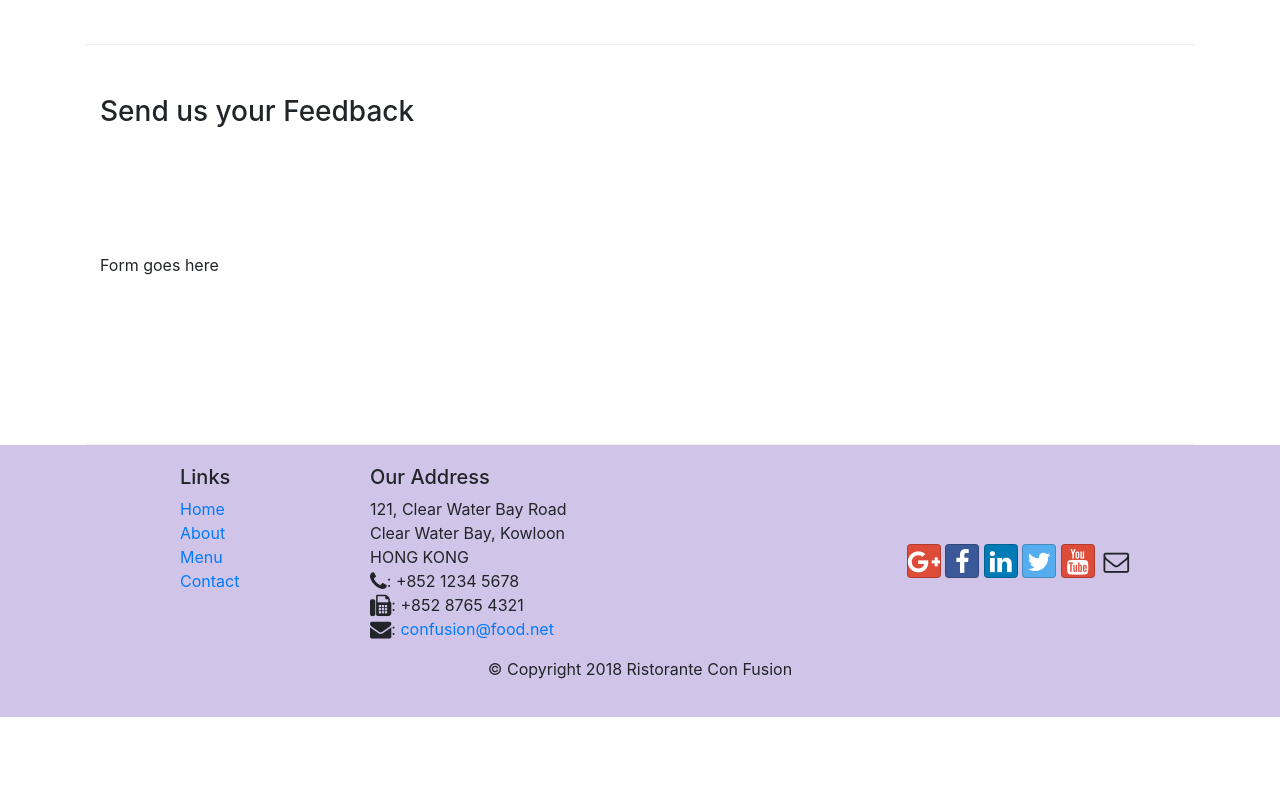
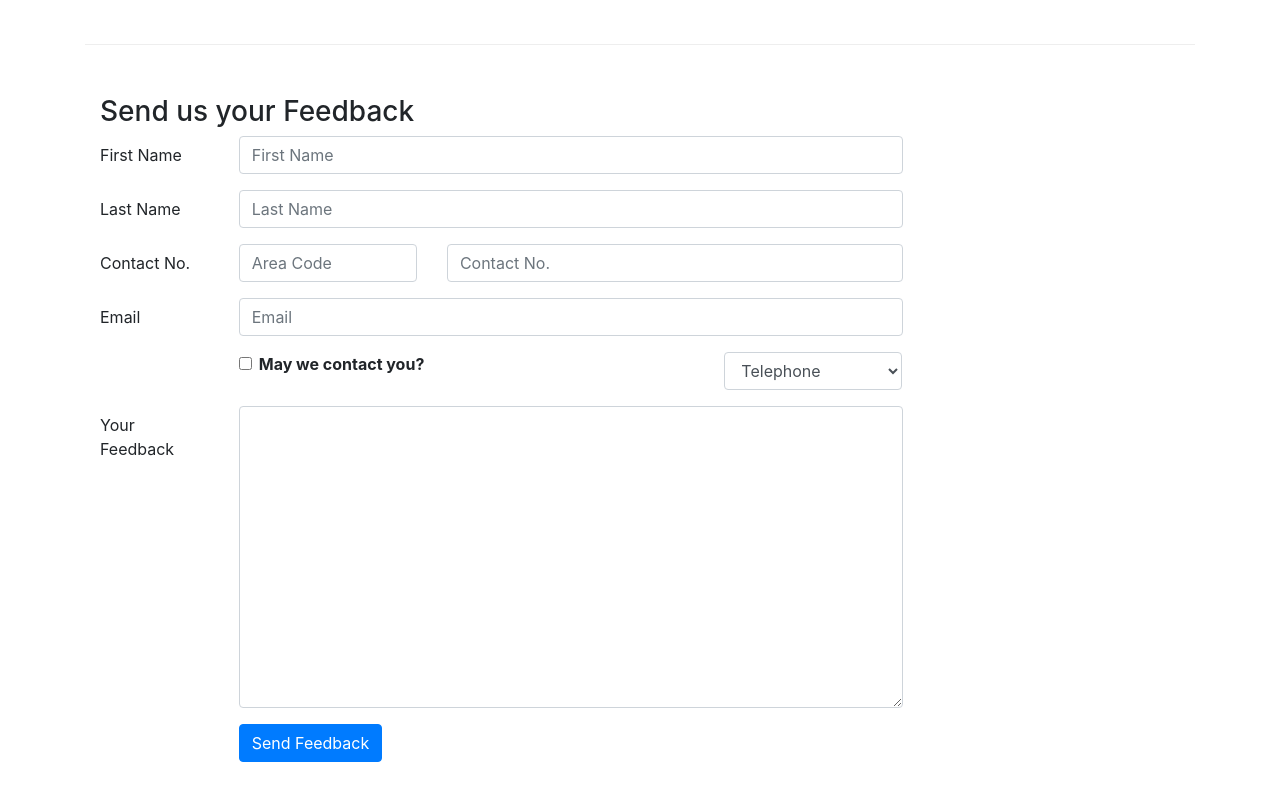
Before and after one commit to Nishant98/Bootstrap-4, a website: page contactus.html in a window 1280 px wide. Shown: the part 820-1620 px from the top of the page. Before the commit the page ends 1537 px from the top, so only its background shows below. Drawn offline with nearby package versions, Linux system fonts and the light colour scheme.

Commit message:
Added feedback form

```diff
--- a/contactus.html
+++ b/contactus.html
@@ -80,7 +80,7 @@
             </div>
             <div class="col-12 col-sm-11 offset-sm-1">
                 <div class="btn-group" role="group">
-                    <a role="button" class="btn btn-primary" href="tel:1234567890"><i class="fa fa-phone"></i> Call</a>
+                    <a role="button" class="btn btn-primary" href="tel:+85212345678"><i class="fa fa-phone"></i> Call</a>
                     <a role="button" class="btn btn-info"><i class="fa fa-skype"></i> Skype</a>
                     <a role="button" class="btn btn-success" href="mailto:confusion@food.net"><i class="fa fa-envelope-o"></i> Email</a>
                 </div>
@@ -92,7 +92,69 @@
               <h3>Send us your Feedback</h3>
            </div>
             <div class="col-12 col-md-9">
-                Form goes here
+                <form>
+                    <div class="form-group row">
+                    <label for="firstname" class="col-md-2 col-form-label">First Name</label>
+                        <div class="col-md-10">
+                            <input type="text" class="form-control" id="firstname" name="firstname" placeholder="First Name">
+                        </div>
+                    </div>
+
+                    <div class="form-group row">
+                    <label for="lastname" class="col-md-2 col-form-label">Last Name</label>
+                        <div class="col-md-10">
+                            <input type="text" class="form-control" id="lastname" name="lastname" placeholder="Last Name">
+                        </div>
+                    </div>
+
+                    <div class="form-group row">
+                    <label for="telnum" class="col-12 col-md-2 col-form-label">Contact No.</label>
+                        <div class="col-5 col-md-3">
+                            <input type="tel" class="form-control" id="areacode" name="areacode" placeholder="Area Code">
+                        </div>
+                        <div class="col-7 col-md-7">
+                            <input type="tel" class="form-control" id="telnum" name="telnum" placeholder="Contact No.">
+                        </div>
+                    </div>
+
+                    <div class="form-group row">
+                    <label for="emailid" class="col-md-2 col-form-label">Email</label>
+                        <div class="col-md-10">
+                            <input type="email" class="form-control" id="emailid" name="emailid" placeholder="Email">
+                        </div>
+                    </div>
+
+                    <div class="form-group row">
+                        <div class="col-md-6 offset-md-2">
+                            <div class="form-check">
+                                <input type="checkbox" class="form-check-input" name="approve" id="approve" value="">
+                                <label for="approve" class="form-check-label"><strong>May we contact you?</strong></label>
+                            </div>
+                        </div>
+                        <div class="col-md-3 offset-md-1">
+                            <select class="form-control">
+                                <option>Telephone</option>
+                                <option>Email</option>
+                            </select>
+                        </div>
+                    </div>
+
+                    <div class="form-group row">
+                        <label for="feedback" class="col-md-2 col-form-label">Your Feedback</label>
+                            <div class="col-md-10">
+                                <textarea class="form-control" id="feedback" name="feedback" rows="12"></textarea>
+                            </div>
+                    </div>
+
+                    <div class="form-group row">
+                        <div class="offset-md-2 col-md-10">
+                            <button type="submit" class="btn btn-primary">
+                                Send Feedback
+                            </button>
+                        </div>
+                    </div>
+
+                </form>
             </div>
              <div class="col-12 col-md">
             </div>
```
